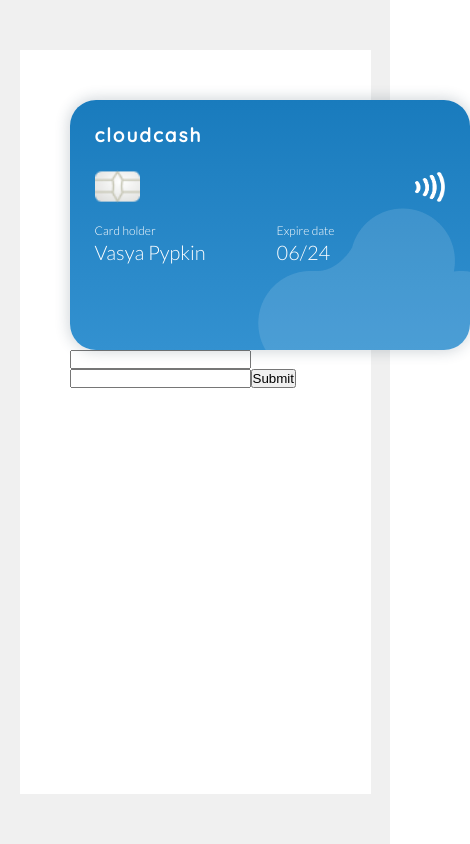
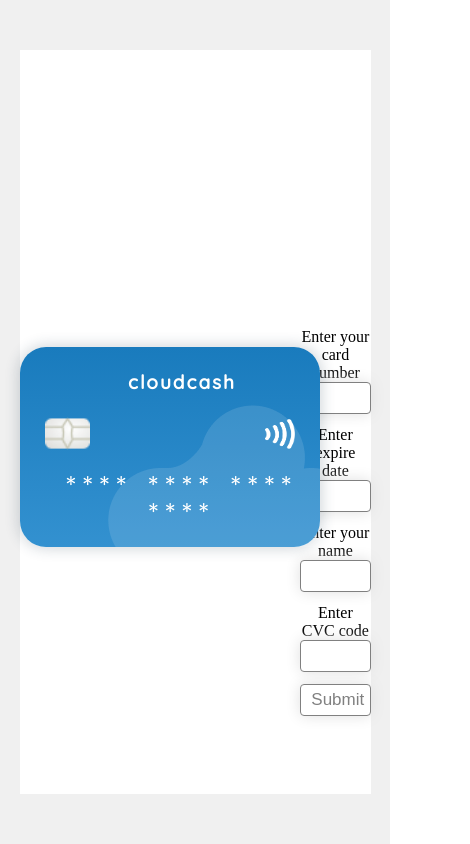
Before and after one commit to Artemy10/card-app, a React (Create React App) app: page / in a window 390 px wide. Shown: the whole page, 470 px wide, since content can reach past the window. Built offline with nearby package versions, Linux system fonts and the light colour scheme; the HTML template or start-up script is replaced by a standard one.

Commit message:
new app update

```diff
--- a/src/App.css
+++ b/src/App.css
@@ -10,8 +10,6 @@
     margin: 50px 0;
     padding: 50px;
     display: flex;
-    justify-content: flex-start;
-    flex-direction: column;
 }
 .credit-card{
     perspective: 700px;
@@ -70,15 +68,23 @@
 }
 .card-number{
     margin-left: 25px;
-    margin-top: 80px;;
+    margin-top: 80px;
 }
-.card-number > span{
+.empty-number{
     color: #fff;
     font-size: 25px;
     line-height: 27px;
     font-style: normal;
     font-family: 'Quicksand', sans-serif;
-    letter-spacing: 3px;
+    letter-spacing: 5px;
+}
+.empty-number-field{
+    color: #fff;
+    font-size: 30px;
+    line-height: 27px;
+    font-style: normal;
+    font-family: 'Quicksand', sans-serif;
+    letter-spacing: 7px;
 }
 .card-footer{
     display: flex;
@@ -138,7 +144,18 @@
 }
 .cvc-code{
     border: 1px dotted #fff;
-    padding: 2px 5px;
+    width: 40px;
+    height: 25px;
+    color: #fff;
+    font-family: 'Lato', sans-serif;
+}
+.cvc-code-empty{
+    border: 1px dotted #fff;
+    width: 40px;
+    padding-top: 8%;
+    height: 25px;
+    font-size: 20px;
+    letter-spacing: 2px;
     color: #fff;
     font-family: 'Lato', sans-serif;
 }
@@ -158,3 +175,71 @@
     width: 80px;
     height: 50px;
 }
+.upper-case{
+    text-transform: capitalize;
+}
+#cardInfo{
+    width: 20%;
+    height: 250px;
+    display: flex;
+    flex-direction: column;
+    margin-left: 50px;
+}
+label{
+    max-width: 300px;
+    margin: 6px 0;
+}
+input{
+    width: 100%;
+    padding: 5px 10px;
+    font-size: 17px;
+    border: 1px solid grey;
+    border-radius: 4px;
+    background-color: transparent;
+    outline: none;
+    color: grey;
+    /* box-shadow: 0px 0px 14px 0px rgba(34, 60, 80, 0.2); */
+    box-shadow: 0 0 15px #e0e0e0;
+}
+input[type="submit"]{
+    cursor: pointer;
+}
+input:focus{
+    border: 1px solid #1a7cbe;
+    color: #1a7cbe;
+}
+
+
+
+
+
+
+
+
+
+
+
+
+
+
+
+
+
+
+
+
+
+@media screen and (max-width: 425px) {
+    .credit-card, .front-card, .back-card {
+        width: 300px;
+        height: 200px;
+    }
+    .content{
+        justify-content: flex-start;
+        text-align: center;
+        align-items: center;
+        padding: 0;
+        padding-top: 50px;
+
+    }
+}
--- a/src/components/CardFooter.jsx
+++ b/src/components/CardFooter.jsx
@@ -1,16 +1,17 @@
 import React, { Component } from 'react'
 
 export default class CardFooter extends Component {
+
     render() {
         return (
             <div className="card-footer">
                 <div>
                     <p className="card-holder">Card holder</p>
-                    <p className="card-owner">Vasya Pypkin</p>
+                    {this.props.name === '' ? <p className="card-owner upper-case">ivanov ivan</p> : <p className="card-owner upper-case">{this.props.name}</p> }
                 </div>
                 <div>
                     <p className="card-holder">Expire date</p>
-                    <p className="card-owner">06/24</p>
+                    {this.props.date === '' ? <p className="card-owner">**/**</p> : <p className="card-owner">{this.props.date}</p> }
                 </div>
             </div>
         )
--- a/src/components/CardInformation.jsx
+++ b/src/components/CardInformation.jsx
@@ -11,8 +11,7 @@
     constructor(props) {
         super(props)
 
-        this.sendForm = this.sendForm.bind(this);
-        // this.sendNumber = this.sendNumber.bind(this);
+        this.sendForm = this.sendForm.bind(this); // change name of functions and logistic !!!!
     }
 
     sendForm(e) {
@@ -24,22 +23,25 @@
     }
 
     render() {
-        // const cardNumber = this.props.cardNumberValue;
         return (
-            <form onSubmit={this.sendForm} id="cardInfo">
+            <form onSubmit={ this.sendForm } id="cardInfo">
                 <Input type="text" name="cardNumber"
-                value={this.props.valueNumber}
-                onChange={this.handleInputChange}
-                format={ CardInformation.PATTERNS.CARD } />
+                onChange={ this.handleInputChange }
+                format={ CardInformation.PATTERNS.CARD }
+                placeholder="Enter your card number" />
+                <Input type="text" name="date"
+                onChange={ this.handleInputChange }
+                format={ CardInformation.PATTERNS.DATE }
+                placeholder="Enter expire date" />
                 <Input type="text" name="name"
-                    value={this.props.valueName}
-                    onChange={this.handleInputChange}/>
+                onChange={ this.handleInputChange }
+                maxLength="17" className="upper-case"
+                placeholder="Enter your name" />
+                <Input type="text" name="cvcCode"
+                format={ CardInformation.PATTERNS.CODE }
+                onChange={ this.handleInputChange }
+                placeholder="Enter CVC code" />
                 <Input type="submit" />
-                {/* <input onChange={this.sendNumber} type="text" value={cardNumber} maxLength="19"/>
-                <input onChange={this.sendName} type="text"/>
-                <input type="text"/>
-                <input type="text"/>
-                <input type="submit" value="Done"/> */}
             </form>
         )
     }
--- a/src/components/CardNumber.jsx
+++ b/src/components/CardNumber.jsx
@@ -1,10 +1,21 @@
 import React, { Component } from 'react'
 
 export default class CardNumber extends Component {
+    handleChange = (event) => {
+        let input = document.getElementsByName(event.target.name);
+        console.log(input)
+    }
     render() {
+        if( this.props.cardNumber === '' ) {
+            return (
+                <div className="card-number">
+                    <p className="empty-number-field" onClick={ this.handleChange }>**** **** **** ****</p>
+                </div>
+            )
+        }
         return (
             <div className="card-number">
-                <span>{this.props.cardNumber}</span>
+                <span className="empty-number">{this.props.cardNumber}</span>
             </div>
         )
     }
--- a/src/components/Content.jsx
+++ b/src/components/Content.jsx
@@ -9,7 +9,9 @@
         this.state = {
              cardNumber: '',
              name: '',
-             date: ''
+             date: '',
+             cvcCode: '',
+             sum: ''
         }
     }
 
@@ -18,11 +20,13 @@
     }
 
     render() {
-        const cardNumber = this.state.cardNumber;
         return (
             <div className="content">
-                <CreditCard cardNumber={cardNumber} />
-                <CardInformation valueNumber={this.state.cardNumber} valueName={this.state.name} cardNumberValue={this.handleCardNumber} />
+                <CreditCard cardNumber={ this.state.cardNumber }
+                date={ this.state.date }
+                name={ this.state.name }
+                cvcCode={this.state.cvcCode} />
+                <CardInformation cardNumberValue={ this.handleCardNumber } />
             </div>
         )
     }
--- a/src/components/CreditCard.jsx
+++ b/src/components/CreditCard.jsx
@@ -16,25 +16,25 @@
     flipTheCard(e) {
         const card = document.getElementById('card');
         card.classList.toggle('flip');
+        console.log(e.target)
     }
 
     render() {
         const cardInfo = <p className="card-info">Secured credit cards are a type of credit card where the cardholder secures the card with a security deposit.</p>
         const bankLogo = <img className="bank-logo" src="/images/banklogo.png" alt="" />;
-        const cardNumber = this.props.cardNumber;
         return (
             <div id="card" onClick={this.flipTheCard} className="credit-card">
                 <div className="flipper">
                     <div className="front-card">
                         <CardName />
                         <CardConnection />
-                        <CardNumber cardNumber={cardNumber} />
-                        <CardFooter />
+                        <CardNumber cardNumber={ this.props.cardNumber } />
+                        <CardFooter date={ this.props.date } name={ this.props.name } />
                         <img className="card-fone" src="/images/Vector.png" alt="" />
                     </div>
                     <div className="back-card">
                         <span className="back-line"></span>
-                        <CvcElem />
+                        <CvcElem cvcCode={ this.props.cvcCode } />
                         {cardInfo}
                         {bankLogo}
                     </div>
--- a/src/components/CvcElem.jsx
+++ b/src/components/CvcElem.jsx
@@ -5,8 +5,9 @@
         return (
             <div className="cvc-elem">
                 <span>CVC</span>
-                <span className="cvc-code">321</span>
+                { this.props.cvcCode === '' ? <span className="cvc-code-empty">***</span> : <span className="cvc-code">{ this.props.cvcCode }</span> }
             </div>
         )
     }
 }
+// -- ||
--- a/src/components/Input.jsx
+++ b/src/components/Input.jsx
@@ -1,15 +1,32 @@
-import React, { Component } from 'react'
+import React, { Component } from 'react';
+import { format } from '../helpers/formatter';
+import { formatName } from '../helpers/formatter'
 
 export default class Input extends Component {
-    handlechange = (event) => {
-        // event.target.value =
+    handleChange = (event) => {
+        if(event.target.name !== 'name') {
+            event.target.value = format(this.props.format, event.target.value);
 
-        this.props.onChange(event);
+            this.props.onChange(event);
+        }
+        else {
+            event.target.value = formatName(event.target.value);
+
+            this.props.onChange(event);
+        }
     }
 
     render() {
         return (
-            <input name={this.props.name} onChange={this.handlechange} type={this.props.type} value={this.props.value} />
+            <label>
+                <p>{ this.props.placeholder }</p>
+                <input name={ this.props.name }
+                onChange={ this.handleChange }
+                type={ this.props.type }
+                maxLength={ this.props.maxLength }
+                autoComplete="off" required
+                className={ this.props.className } />
+            </label>
         )
     }
 }
--- /dev/null
+++ b/src/helpers/formatter.js
@@ -0,0 +1,33 @@
+export function format(pattern, value) {
+    const digits = value.replace(/\D/g, "").split("");
+    let result = "";
+    let digitsIndex = 0;
+
+    for(let i = 0; i < pattern.length && digitsIndex < digits.length; i++) {
+        if(pattern.charAt(i) === "#") {
+            result += digits[digitsIndex];
+            digitsIndex++;
+        }
+        else {
+            result += pattern[i];
+        }
+    }
+    return result;
+}
+
+export function formatName(value) {
+    let result = '';
+    let space = true;
+
+    for(let i = 0; i < value.length; i++) {
+        if (value[i] !== ' ') {
+            result += value[i];
+        }
+        if(value[i] === ' ' && space) {
+            result += value[i];
+            space = false;
+        }
+    }
+
+    return result.replace(/[^a-zA-Z\s]/g, "");
+}
```
Also changed, not shown: src/helpers/classes.js (added, +17 -0 lines), src/helpers/inputSettings.js (deleted).
